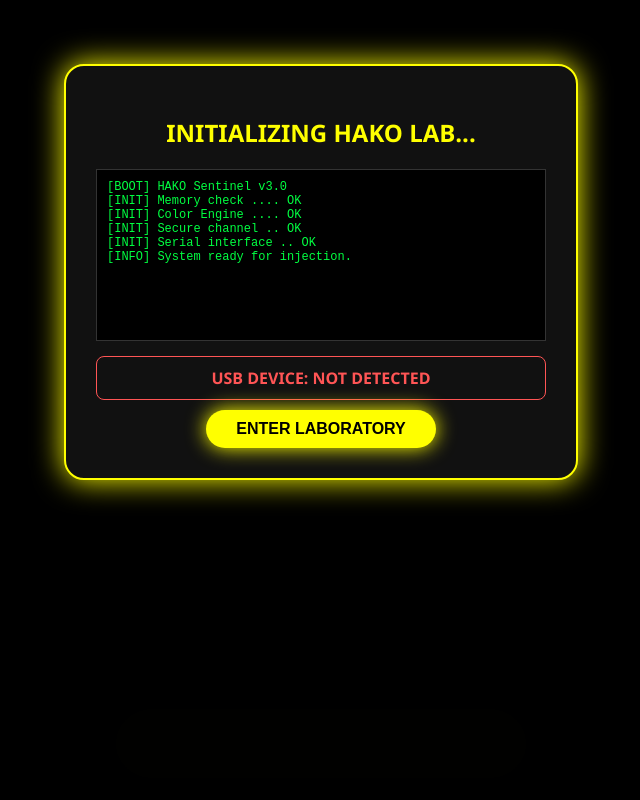
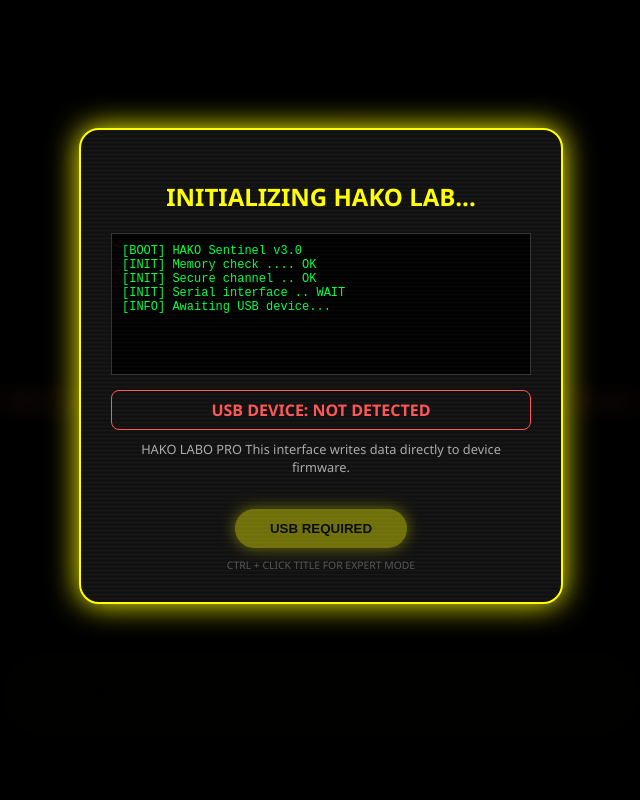
Before and after one commit to hako13016/lilygo-t-display-s3-firmware-hako, a plain HTML site: page labo.html in a window 1280 px wide. Shown: the top 800 px of the page, without its empty margins (319-959 px from the left). Drawn offline with Linux system fonts and the light colour scheme.

Commit message:
Add files via upload

```diff
--- a/labo.html
+++ b/labo.html
@@ -9,56 +9,144 @@
 :root { --cyan: #00e5ff; --yellow: #ffff00; --magenta: #ff00ff; --bg: #050505; }
 body { background: var(--bg); color: var(--cyan); font-family: 'Segoe UI', sans-serif; margin: 0; display: flex; flex-direction: column; align-items: center; min-height: 100vh; }
 
-/* POPUP INITIALE */
-.modal-hako { display: none; position: fixed; inset: 0; background: rgba(0,0,0,.85); backdrop-filter: blur(8px); z-index: 9999; }
-.modal-content { position: relative; background: #111; border: 2px solid var(--yellow); margin: 5% auto; padding: 30px; width: 85%; max-width: 450px; border-radius: 20px; box-shadow: 0 0 30px var(--yellow); text-align: center; }
-.boot-log { background:#000; color:#00ff41; font-family:monospace; font-size:.75rem; height:150px; overflow-y:auto; padding:10px; border:1px solid #333; margin:15px 0; text-align: left; }
-.usb-status { padding:10px; border-radius:8px; font-weight:bold; margin-bottom: 10px; text-transform: uppercase; }
+/* ================= POPUP ================= */
+.modal-hako {
+  display: none; position: fixed; inset: 0; background: rgba(0,0,0,.85);
+  backdrop-filter: blur(8px); z-index: 9999;
+}
+.modal-content {
+  position: relative; background: #111; border: 2px solid var(--yellow);
+  margin: 10% auto; padding: 30px; width: 85%; max-width: 420px;
+  border-radius: 20px; box-shadow: 0 0 30px var(--yellow); text-align: center;
+  overflow: hidden;
+}
+.modal-content::after {
+  content: ""; position: absolute; inset: 0;
+  background: repeating-linear-gradient(to bottom,
+    rgba(255,255,255,.03) 0px,
+    rgba(255,255,255,.03) 1px,
+    transparent 2px, transparent 4px);
+  animation: scan 6s linear infinite; pointer-events: none;
+}
+@keyframes scan { from{background-position:0 0} to{background-position:0 100%} }
+
+#boot-title { color: var(--yellow); cursor: pointer; }
+.boot-log, .inject-log {
+  background:#000; color:#00ff41; font-family:monospace;
+  font-size:.75rem; height:120px; overflow-y:auto;
+  padding:10px; border:1px solid #333; margin:15px 0; text-align: left;
+}
+.usb-status { padding:8px; border-radius:8px; font-weight:bold; }
 .usb-status.warning { color:#ff5555; border:1px solid #ff5555; }
 .usb-status.ok { color:#00ff41; border:1px solid #00ff41; }
+.popup-info { font-size:.8rem; color:#aaa; margin-top:10px; }
+.btn-close-modal {
+  margin-top:20px; background:var(--yellow); color:#000;
+  border:none; padding:12px 35px; border-radius:50px;
+  font-weight:bold; cursor:pointer; box-shadow:0 0 15px var(--yellow);
+}
+.btn-close-modal.disabled { opacity:.4; cursor:not-allowed; }
+.expert-hint { font-size:.65rem; color:#555; margin-top:10px; }
 
-/* INFOS */
-.info-section { background: rgba(0,229,255,.05); border:1px dashed var(--cyan); padding:25px; border-radius:15px; margin-bottom:30px; color:#fff; width: 95%; max-width: 1200px; line-height: 1.6; }
-.info-section h2 { color: var(--yellow); text-transform: uppercase; }
+/* ================= SITE ================= */
+.hero { text-align: center; padding: 20px; width: 100%; }
+h1 { font-size: 3rem; margin: 0; text-transform: uppercase;
+  background: linear-gradient(to right, var(--yellow), var(--magenta));
+  -webkit-background-clip: text; -webkit-text-fill-color: transparent;
+}
+.container { width: 98%; max-width: 1900px; padding-bottom: 150px; }
+
+.info-section { background: rgba(0,229,255,.05); border:1px dashed var(--cyan);
+  padding:20px; border-radius:15px; margin-bottom:30px; color:#fff; line-height:1.6;
+}
+.info-section h2 { color: var(--yellow); margin-top:0; text-transform:uppercase; }
 .step-link { color: var(--magenta); font-weight:bold; text-decoration:none; }
+.step-link:hover { text-decoration:underline; }
+.pro-tip { background:#222; padding:10px; border-left:4px solid var(--yellow); margin-top:10px; }
 
-/* SLOTS */
-.container { width: 98%; max-width: 1800px; padding-bottom: 150px; }
-.slot-section { background: rgba(255,255,255,.03); border:2px solid var(--cyan); padding:20px; border-radius:15px; margin-bottom:40px; }
-.slot-title { color: var(--yellow); font-size:1.8rem; font-weight:bold; border-bottom:3px solid var(--magenta); padding-bottom:10px; text-align:center; margin-bottom:20px; display: block; }
+.slot-section { background: rgba(255,255,255,.03); border:2px solid var(--cyan);
+  padding:20px; border-radius:15px; margin-bottom:40px; box-shadow:0 4px 15px rgba(0,229,255,.1);
+}
+.slot-title { color: var(--yellow); font-size:1.8rem; font-weight:bold;
+  border-bottom:3px solid var(--magenta); padding-bottom:10px; text-align:center; margin-bottom:20px;
+}
 .console-row { display:flex; gap:20px; justify-content:center; }
-textarea { background:#000; color:#00ff41; border:1px solid #444; width:100%; height:350px; font-size:0.8rem; font-family:monospace; padding:15px; }
-.name-input { background: #111; color: var(--yellow); border: 1px solid var(--magenta); padding: 12px; border-radius: 5px; text-align: center; font-weight: bold; width: 300px; margin-bottom: 15px; font-size: 1.1rem; }
-.install-box { position:sticky; bottom:0; background: rgba(5,5,5,.98); width:100%; padding:25px; text-align:center; border-top:3px solid var(--magenta); z-index:100; }
-.btn-inject { background:var(--yellow); color:#000; padding:15px 60px; border-radius:50px; font-weight:bold; font-size:1.8rem; cursor:pointer; border:none; box-shadow:0 0 20px var(--yellow); text-transform: uppercase; }
-#site-locker { position:fixed; inset:0; z-index:9998; background: rgba(0,0,0,.95); display:flex; justify-content:center; align-items:center; color:#ff5555; font-size:2rem; text-align:center; }
+.code-box { flex:1; }
+label { font-size:1rem; color:#fff; display:block; margin-bottom:10px; text-transform:uppercase; font-weight:bold; text-align:center; }
+textarea { background:#000; color:#00ff41; border:1px solid #444;
+  width:100%; height:400px; font-size:0.8rem; font-family:'Courier New', monospace; padding:15px; outline:none; resize:vertical;
+}
+
+.name-input-box { margin-bottom: 25px; text-align: center; border-bottom: 1px solid rgba(255,0,255,0.2); padding-bottom: 15px; }
+.name-input { background: #111; color: var(--yellow); border: 1px solid var(--magenta); padding: 10px; border-radius: 5px; text-align: center; font-weight: bold; text-transform: uppercase; width: 300px; font-size: 1rem; }
+
+.install-box { position:sticky; bottom:0; background: rgba(5,5,5,.95); width:100%; padding:25px; text-align:center; border-top:3px solid var(--magenta); z-index:100; }
+.btn-inject { background:var(--yellow); color:#000; padding:20px 80px; border-radius:50px; font-weight:bold; font-size:2rem; cursor:pointer; border:none; box-shadow:0 0 30px var(--yellow); text-transform:uppercase; }
+#status-msg { margin-top:15px; font-weight:bold; color:var(--cyan); font-size:1.2rem; }
+
+#site-locker{
+  position:fixed; inset:0; z-index:9998;
+  background: rgba(0,0,0,.95); display:flex; justify-content:center; align-items:center;
+  color:#ff5555; font-size:2rem; font-family:'Segoe UI',sans-serif;
+  text-align:center; pointer-events:auto;
+}
 </style>
 </head>
-<body oncontextmenu="return false;"> <div id="popup-update" class="modal-hako">
+<body>
+
+<a href="index.html" class="back-btn" style="color: magenta; text-decoration: none; padding: 20px; display: block;">← Back to Home</a>
+
+<div id="popup-update" class="modal-hako">
 <div class="modal-content">
-        <h2 style="color:var(--yellow)">INITIALIZING HAKO LAB...</h2>
+<h2 id="boot-title">INITIALIZING HAKO LAB...</h2>
 <pre id="boot-log" class="boot-log"></pre>
 <div id="usb-status" class="usb-status warning">USB DEVICE: NOT DETECTED</div>
-        <button id="enter-btn" class="btn-inject" style="font-size:1rem; padding:10px 30px;" onclick="closeHakoPopup()">ENTER LABORATORY</button>
+<p class="popup-info">
+ HAKO LABO PRO This interface writes data directly to device firmware.
+</p>
+<button id="enter-btn" class="btn-close-modal disabled" onclick="closeHakoPopup()">USB REQUIRED</button>
+<div class="expert-hint">CTRL + CLICK TITLE FOR EXPERT MODE</div>
 </div>
 </div>
 
-<div id="site-locker">USB REQUIRED - CONNECT DEVICE</div>
+<div id="modal-inject" class="modal-hako">
+<div class="modal-content">
+<h2 style="color:var(--cyan)">INJECTION IN PROGRESS...</h2>
+<pre id="inject-log" class="inject-log"></pre>
+<div id="finish-area" style="display:none">
+<h3 style="color:var(--yellow)">INJECTION COMPLETE</h3>
+<button class="btn-close-modal" onclick="document.getElementById('modal-inject').style.display='none'">BACK</button>
+</div>
+</div>
+</div>
+
+<div id="site-locker">USB REQUIRED - CONNECT DEVICE TO ACCESS SITE</div>
 
 <div class="hero">
 <h1>HAKO LABO PRO</h1>
-    <p style="color: var(--yellow);">COLOR INJECTION 150x150 | LILYGO DISPLAY S3</p>
+<p style="color: var(--yellow);">INJECTION 150x150 | LARGE FORMAT</p>
 </div>
 
 <div class="container">
 <div class="info-section">
   <h2><i class="fas fa-info-circle"></i> HOW TO CUSTOMIZE YOUR IMAGES</h2>
   <ol>
-            <li><strong>Prepare:</strong> Resize to 150x150 via <a href="https://www.photopea.com/" target="_blank" class="step-link">Photopea</a>.</li>
-            <li><strong>Clean:</strong> Use <a href="https://www.remove.bg/" target="_blank" class="step-link">remove.bg</a> for transparency.</li>
-            <li><strong>Convert:</strong> Use <a href="https://javl.github.io/image2cpp/" target="_blank" class="step-link">image2cpp</a> (Canvas: 150x150 | Output: Arduino Code).</li>
-            <li><strong>Inject:</strong> Paste the <code>uint16_t</code> code below.</li>
+    <li><strong>Prepare:</strong> Download or create an image. Use <a href="https://www.photopea.com/" target="_blank" class="step-link">Photopea</a> to resize it (Square format 150x150 recommended).</li>
+    <li><strong>Remove Background:</strong> Go to <a href="https://www.remove.bg/" target="_blank" class="step-link">remove.bg</a> to clean your image background.</li>
+    <li><strong>Convert to Code:</strong> Use <a href="https://javl.github.io/image2cpp/" target="_blank" class="step-link">image2cpp</a> with these 100% reliable settings:
+      <ul>
+        <li><strong>Image Settings:</strong> Canvas size 150 x 150 | Background: <span style="color:var(--magenta)">Transparent</span></li>
+        <li><strong>Brightness / Alpha threshold:</strong> Adjust until you like the preview.</li>
+        <li><strong>Scaling:</strong> scale to fit, keep aspect ratio.</li>
+        <li><strong>Dithering:</strong> <span style="color:var(--magenta)">Atkinson</span> (for best quality).</li>
+      </ul>
+    </li>
+    <li><strong>Export:</strong> Select <span style="color:var(--magenta)">"Arduino Code"</span> as output format and click <strong>Generate Code</strong>.</li>
+    <li><strong>Custom Name:</strong> You can **rename your images as you want** in the name field of each slot before injecting.</li>
   </ol>
+  <div class="pro-tip">
+    <strong><i class="fas fa-lightbulb"></i> PRO TIP:</strong> Just copy and paste the entire generated code! Our Labo interface automatically extracts the HEX data <code>0x??</code> and ignores the rest. True plug-and-play.
+  </div>
 </div>
 
 <script>
@@ -66,85 +154,128 @@ textarea { background:#000; color:#00ff41; border:1px solid #444; width:100%; he
 document.write(`
 <div class="slot-section">
 <span class="slot-title">CONFIGURATION SLOT ${i}</span>
-        <center><input type="text" id="n${i}" class="name-input" placeholder="SLOT ${i} NAME"></center>
+
+<div class="name-input-box">
+  <label style="color:var(--yellow); font-size:0.9rem; margin-bottom:8px;">SET CUSTOM NAME FOR THIS SLOT:</label>
+  <input type="text" id="n${i}" class="name-input" placeholder="SLOT ${i}" maxlength="15">
+</div>
+
 <div class="console-row">
-            <div class="code-box"><label>IMAGE A (NORMAL)</label><textarea id="c${i}_a" placeholder="Paste 0xFFFF code..."></textarea></div>
-            <div class="code-box"><label>IMAGE B (ATTACK)</label><textarea id="c${i}_b" placeholder="Paste 0xFFFF code..."></textarea></div>
+<div class="code-box"><label><i class="fas fa-image"></i> IMAGE A (NORMAL)</label><textarea id="c${i}_a" placeholder="Paste HEX code here (0x00, 0x01...)"></textarea></div>
+<div class="code-box"><label><i class="fas fa-skull-crossbones"></i> IMAGE B (ATTACK)</label><textarea id="c${i}_b" placeholder="Paste HEX code here (0x00, 0x01...)"></textarea></div>
 </div>
 </div>`);}
 </script>
 </div>
 
 <div class="install-box">
-    <button class="btn-inject" onclick="sendAll()"><i class="fas fa-bolt"></i> START INJECTION</button>
+<button class="btn-inject" onclick="sendAll()"><i class="fas fa-bolt"></i> INJECT IMAGES INTO HAKO</button>
+<div id="status-msg">SYSTEM READY</div>
 </div>
 
 <script>
-/* ================= PROTECTION ANTI-INSPECTEUR (BLOQUÉ) ================= */
+/* ================= PROTECTION INSPECTION ================= */
+document.addEventListener('contextmenu', event => event.preventDefault());
 document.onkeydown = function(e) {
-    if(e.keyCode == 123) return false; // F12
-    if(e.ctrlKey && e.shiftKey && e.keyCode == 'I'.charCodeAt(0)) return false; // CTRL+SHIFT+I
-    if(e.ctrlKey && e.shiftKey && e.keyCode == 'C'.charCodeAt(0)) return false; // CTRL+SHIFT+C
-    if(e.ctrlKey && e.shiftKey && e.keyCode == 'J'.charCodeAt(0)) return false; // CTRL+SHIFT+J
-    if(e.ctrlKey && e.keyCode == 'U'.charCodeAt(0)) return false; // CTRL+U (Source)
+    if(e.keyCode == 123) { return false; }
+    if(e.ctrlKey && e.shiftKey && e.keyCode == 'I'.charCodeAt(0)) { return false; }
+    if(e.ctrlKey && e.shiftKey && e.keyCode == 'C'.charCodeAt(0)) { return false; }
+    if(e.ctrlKey && e.shiftKey && e.keyCode == 'J'.charCodeAt(0)) { return false; }
+    if(e.ctrlKey && e.keyCode == 'U'.charCodeAt(0)) { return false; }
 };
+/* ========================================================= */
 
+const popupUpdate = document.getElementById("popup-update");
 const bootLog = document.getElementById("boot-log");
+const injectLog = document.getElementById("inject-log");
 const usbStatus = document.getElementById("usb-status");
+const enterBtn = document.getElementById("enter-btn");
 const siteLocker = document.getElementById("site-locker");
+const bootTitle = document.getElementById("boot-title");
 
-const lines = ["[BOOT] HAKO Sentinel v3.0", "[INIT] Memory check .... OK", "[INIT] Color Engine .... OK", "[INIT] Secure channel .. OK", "[INIT] Serial interface .. OK", "[INFO] System ready for injection."];
-let idx = 0;
-function runBoot() {
-    if(idx < lines.length) {
-        bootLog.textContent += lines[idx++] + "\n";
-        bootLog.scrollTop = bootLog.scrollHeight;
-        setTimeout(runBoot, 400);
-    }
-}
+let usbConnected = false;
+let siteUnlocked = false;
+
+const bootLines = ["[BOOT] HAKO Sentinel v3.0","[INIT] Memory check .... OK","[INIT] Secure channel .. OK","[INIT] Serial interface .. WAIT","[INFO] Awaiting USB device..."];
+let bootIndex = 0;
+function boot(){ if(bootIndex<bootLines.length){ bootLog.textContent+=bootLines[bootIndex++]+"\n"; setTimeout(boot,600); } }
 
 async function detectUSB(){
   if(!("serial" in navigator)) return;
   const ports = await navigator.serial.getPorts();
   if(ports.length){
-        usbStatus.className="usb-status ok"; usbStatus.textContent="USB DEVICE: CONNECTED";
-        siteLocker.style.display="none";
+    usbConnected = true; usbStatus.className="usb-status ok"; usbStatus.textContent="USB DEVICE: CONNECTED";
+    enterBtn.classList.remove("disabled"); enterBtn.textContent="ENTER LABORATORY";
+    siteLocker.style.display="none"; if(!siteUnlocked) popupUpdate.style.display="block";
   } else {
-        usbStatus.className="usb-status warning"; usbStatus.textContent="USB DEVICE: NOT DETECTED";
-        siteLocker.style.display="flex";
+    usbConnected = false; usbStatus.className="usb-status warning"; usbStatus.textContent="USB DEVICE: NOT DETECTED";
+    enterBtn.classList.add("disabled"); enterBtn.textContent="USB REQUIRED";
+    if(!siteUnlocked){ siteLocker.style.display="flex"; popupUpdate.style.display="block"; }
   }
 }
 
-function closeHakoPopup(){ document.getElementById("popup-update").style.display="none"; }
-window.onload = () => { runBoot(); detectUSB(); setInterval(detectUSB, 2000); document.getElementById("popup-update").style.display="block"; };
+function closeHakoPopup(){ if(!usbConnected) return; popupUpdate.style.display="none"; siteUnlocked = true; }
+bootTitle.onclick = e => { if(e.ctrlKey) bootLog.textContent+="\n[EXPERT MODE ENABLED]\n"; };
+
+window.onload = ()=>{ boot(); detectUSB(); setInterval(detectUSB,1500); };
+
+function addLog(m){ injectLog.textContent += "> " + m + "\n"; injectLog.scrollTop = injectLog.scrollHeight; }
 
 async function sendAll() {
+    const status = document.getElementById('status-msg');
     try {
         const port = await navigator.serial.requestPort();
         await port.open({ baudRate: 115200 });
+
+        document.getElementById('modal-inject').style.display = 'block';
+        document.getElementById('finish-area').style.display = 'none';
+        injectLog.textContent = "";
+        addLog("STARTING INJECTION...");
+
         const writer = port.writable.getWriter();
         const encoder = new TextEncoder();
+
         for (let i = 1; i <= 5; i++) {
-            const name = document.getElementById(`n${i}`).value || `SLOT ${i}`;
+            const customName = document.getElementById(`n${i}`).value || `SLOT ${i}`;
             for (let f of ['a','b']) {
-                const val = document.getElementById(`c${i}_${f}`).value;
-                if(val.length < 500) continue;
-                await writer.write(encoder.encode(`HEX:s${i}_${f}.bin:${name}\n`));
-                await new Promise(r => setTimeout(r, 1000));
-                const matches = val.match(/0x[0-9a-fA-F]{4}/g);
+                const textarea = document.getElementById(`c${i}_${f}`);
+                if(!textarea) continue;
+                const val = textarea.value;
+                if(val.length<50) continue;
+
+                const fileName = `s${i}_${f}.bin`;
+                addLog(`TRANSFERT : ${fileName} (${customName})`);
+
+                await writer.write(encoder.encode(`HEX:${fileName}:${customName}\n`));
+                await new Promise(r=>setTimeout(r,1000));
+
+                // CORRECTION INJECTION COULEUR : On extrait bien les 0xXXXX (16-bit)
+                const matches=val.match(/0x[0-9a-fA-F]{2,4}/g);
                 if(matches){
-                    for(let j=0; j<matches.length; j++){
-                        await writer.write(encoder.encode(matches[j]));
-                        if(j % 64 === 0) await new Promise(r => setTimeout(r, 2));
+                  for(let j=0;j<matches.length;j++){
+                    let rawHex = matches[j].replace('0x', '');
+
+                    if (rawHex.length === 4) {
+                        // Envoi propre du pixel 16 bits pour le Display S3
+                        await writer.write(encoder.encode("0x" + rawHex.substring(0, 2)));
+                        await writer.write(encoder.encode("0x" + rawHex.substring(2, 4)));
+                    } else {
+                        await writer.write(encoder.encode("0x" + rawHex));
+                    }
+
+                    if(j%20===0) await new Promise(r=>setTimeout(r,5));
                   }
                   await writer.write(encoder.encode("\n"));
-                    await new Promise(r => setTimeout(r, 600));
+                  addLog("SYNC OK.");
+                  await new Promise(r=>setTimeout(r,1000));
                 }
             }
         }
-        alert("INJECTION SUCCESSFUL!");
+        addLog("INJECTION COMPLETE.");
+        document.getElementById('finish-area').style.display = 'block';
+        status.innerText="TRANSFER SUCCESSFUL!";
         writer.releaseLock(); await port.close();
-    } catch(e) { alert("Error: " + e); }
+    } catch(e){ status.innerText="ERROR: "+e; addLog("ERREUR: " + e); }
 }
 </script>
 </body>
```
Lines whose indentation alone changed are shown as unchanged.
